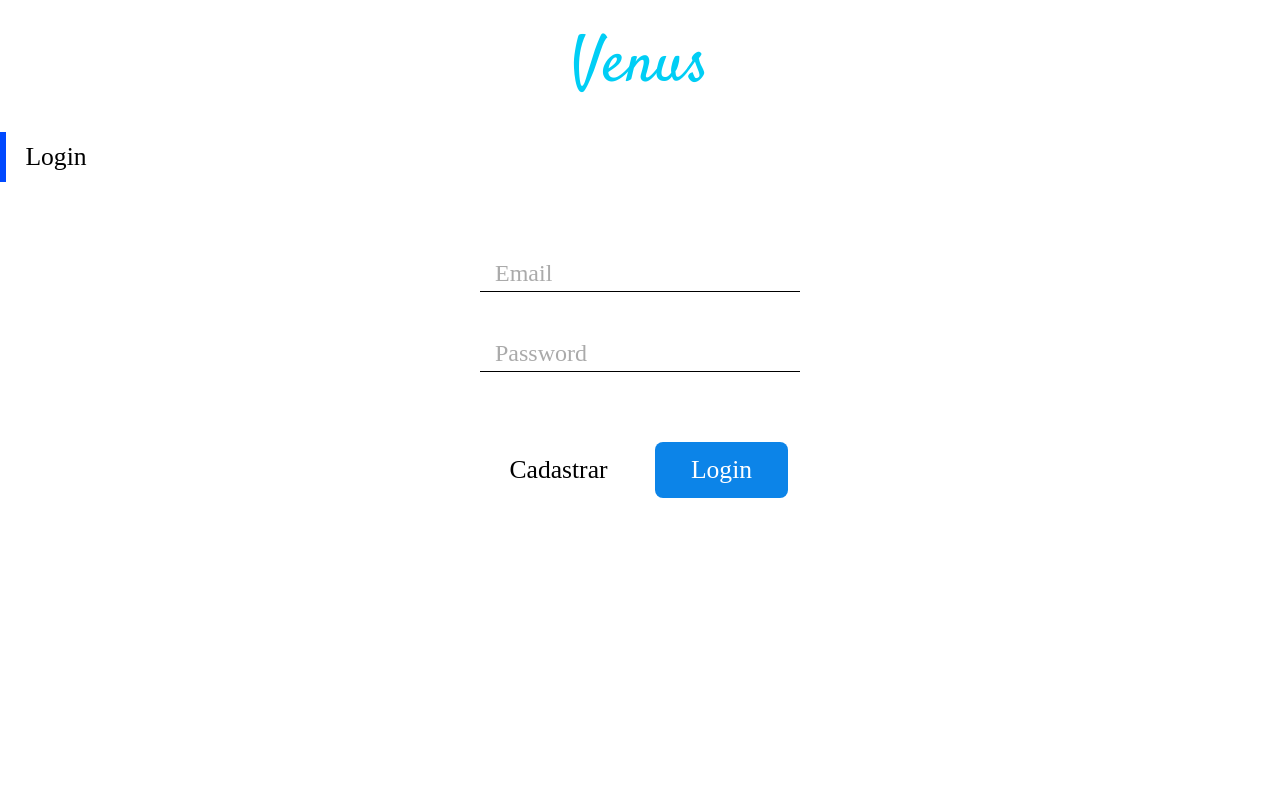
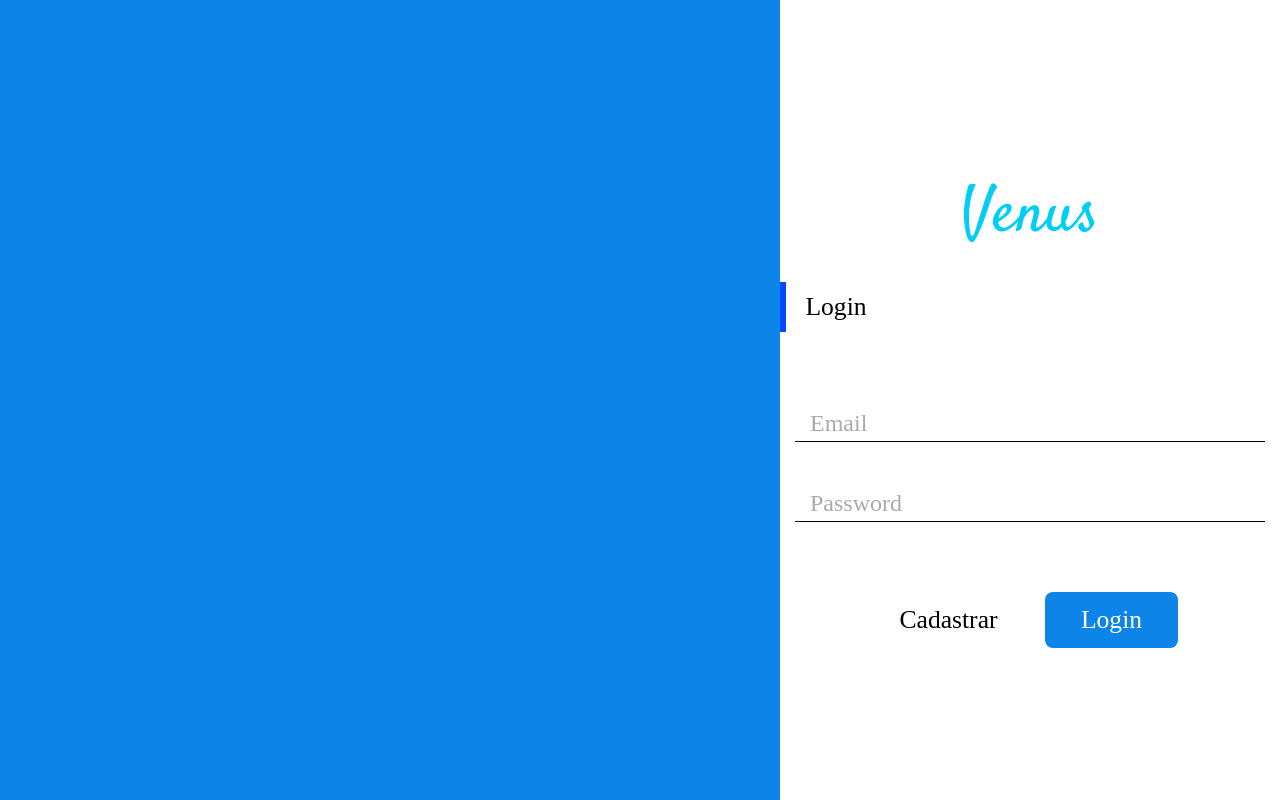
Before and after one commit to KaianFerreira/Venus, a Vue app in the folder frontend/: page /signin in a window 1280 px wide. Built offline with nearby package versions, Linux system fonts and the light colour scheme; a web font is replaced by a local one.

Commit message:
layout desktop

```diff
--- a/frontend/src/components/SignIn.vue
+++ b/frontend/src/components/SignIn.vue
@@ -1,6 +1,7 @@
 <template>
   <section class="container">
     <div class="login-form">
+      <div class="wrapper">
         <div class="header">
           <div class="logo">
             Venus
@@ -14,6 +15,7 @@
         <div class="button-group">
           <button class="btn secondary">Cadastrar</button>
           <button class="btn primary">Login</button>
+        </div>
       </div>
     </div>
   </section>
@@ -54,10 +56,15 @@ export default {
 <style lang="scss" scoped>
 @import "../assets/_scss/variables.scss";
   .login-form {
-    height: 100%;
     display: flex;
     flex-direction: column;
     align-items: center;
+    .wrapper {
+      width: 100%;
+      display:flex;
+      flex-direction: column;
+      align-items: center;
+    }
     .header {
       width: 100%;
       display: flex;
@@ -83,11 +90,29 @@ export default {
     }
     .input-group {
       margin-bottom: 70px;
+      width: 100%;
     }
   }
   @media screen and (min-width: $desktop-width) {
+    .container {
+      display: flex;
+      justify-content: flex-end;
+      align-items: flex-start;
+      height:100%;
+      background-color: #0C84E8;
+    }
     .input-group {
       font-size: 15px;
     }
+    .login-form {
+      background-color: white;
+      display: flex;
+      .wrapper {
+        padding-top: 150px;
+      }
+      justify-content: flex-start;
+      height: 100%;
+      width: 500px;
+    }
   }
 </style>
```
Also changed, not shown: frontend/src/api/user.js (added), frontend/src/config.js (added). Lines whose indentation alone changed are shown as unchanged.
